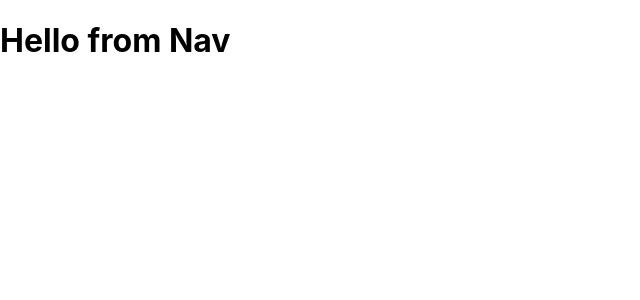
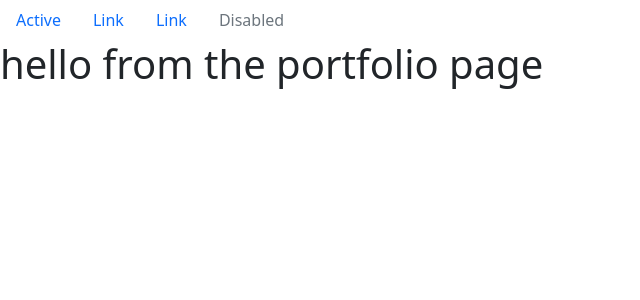
Before and after one commit to JDavid337/React-Portfolio-2, a React (Create React App) app in the folder client/: page /portfolio in a window 1280 px wide. Shown: the top 300 px of the page, without its empty margins (0-640 px from the left). Built offline with nearby package versions, Linux system fonts and the light colour scheme.

Commit message:
Created Home, Portfolio, and Contact js pages

```diff
--- a/client/package.json
+++ b/client/package.json
@@ -6,6 +6,7 @@
     "@testing-library/jest-dom": "^5.14.1",
     "@testing-library/react": "^11.2.7",
     "@testing-library/user-event": "^12.8.3",
+    "bootstrap": "^5.0.2",
     "react": "^17.0.2",
     "react-dom": "^17.0.2",
     "react-router-dom": "^5.2.0",
--- a/client/public/index.html
+++ b/client/public/index.html
@@ -15,6 +15,7 @@
       user's mobile device or desktop. See https://developers.google.com/web/fundamentals/web-app-manifest/
     -->
     <link rel="manifest" href="%PUBLIC_URL%/manifest.json" />
+    <link href="https://cdn.jsdelivr.net/npm/bootstrap@5.0.2/dist/css/bootstrap.min.css" rel="stylesheet" integrity="sha384-EVSTQN3/azprG1Anm3QDgpJLIm9Nao0Yz1ztcQTwFspd3yD65VohhpuuCOmLASjC" crossorigin="anonymous">
     <!--
       Notice the use of %PUBLIC_URL% in the tags above.
       It will be replaced with the URL of the `public` folder during the build.
--- a/client/src/App.js
+++ b/client/src/App.js
@@ -3,18 +3,38 @@ import React from 'react'
 import {BrowserRouter as Router, Switch, Route} from 'react-router-dom'
 import Nav from './components/Nav/Nav';
 import Home from './pages/Home';
+import Contact from './pages/Contact'
+import Portfolio from './pages/Portfolio'
+
 import './App.css'
+
+
 function App() {
   return (
       <Router>
+
         <Nav/>
+
           <Switch>
+
             <Route exact path={'/'}>
               <Home/>
             </Route>
+
+            <Route exact path={'/contact'}>
+              <Contact/>
+            </Route>
+
+            <Route exact path={'/portfolio'}>
+              <Portfolio/>
+            </Route>
+
           </Switch>
 
+
+
       </Router>
+
   );
 }
 
--- a/client/src/components/Nav/Nav.js
+++ b/client/src/components/Nav/Nav.js
@@ -2,9 +2,22 @@ import React from 'react'
 
 function Nav() {
     return (
-        <div>
-            <h1>Hello from Nav</h1>
-        </div>
+        <>
+<ul className="nav">
+  <li className="nav-item">
+    <a className="nav-link active" aria-current="page" href="#">Active</a>
+  </li>
+  <li className="nav-item">
+    <a className="nav-link" href="#">Link</a>
+  </li>
+  <li className="nav-item">
+    <a className="nav-link" href="#">Link</a>
+  </li>
+  <li className="nav-item">
+    <a className="nav-link disabled" href="#" tabindex="-1" aria-disabled="true">Disabled</a>
+  </li>
+</ul>
+        </>
     )
 }
 
--- a/client/src/index.js
+++ b/client/src/index.js
@@ -2,6 +2,8 @@ import React from 'react';
 import ReactDOM from 'react-dom';
 import './index.css';
 import App from './App';
+import 'bootstrap/dist/css/bootstrap.min.css'
+
 
 ReactDOM.render(
   <React.StrictMode>
--- /dev/null
+++ b/client/src/pages/Contact.js
@@ -0,0 +1,11 @@
+import React from 'react'
+
+function Contact() {
+    return (
+        <div>
+            <h1>Hello from the contact page</h1>
+        </div>
+    )
+}
+
+export default Contact
--- a/client/src/pages/Home.js
+++ b/client/src/pages/Home.js
@@ -1,6 +1,7 @@
 import React from 'react'
 
 function Home() {
+
     return (
         <div>
             <h1>Hello from the homepage</h1>
--- /dev/null
+++ b/client/src/pages/Portfolio.js
@@ -0,0 +1,11 @@
+import React from 'react'
+
+function Portfolio() {
+    return (
+        <div>
+            <h1>hello from the portfolio page</h1>
+        </div>
+    )
+}
+
+export default Portfolio
```
Also changed, not shown: 1 other file (tests, documents, lock files or other folders). Lines whose indentation alone changed are shown as unchanged.
